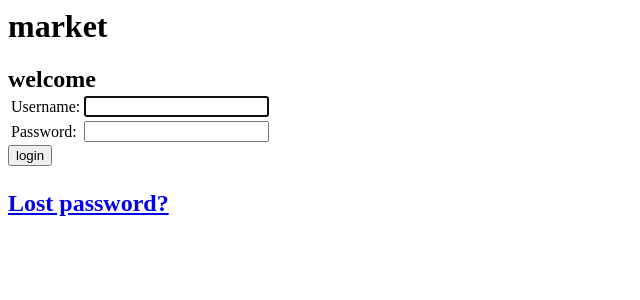
After one commit to apurvapatil1995/Blockchain-lab1, a Django app: page /accounts/login/ in a window 1280 px wide. The commit adds this page. Shown: the top 300 px of the page, without its empty margins (0-640 px from the left). Run offline with Django 3.2, Linux system fonts and the light colour scheme.

Commit message:
login page

```diff
--- a/blockChainMarketplace/settings.py
+++ b/blockChainMarketplace/settings.py
@@ -56,7 +56,7 @@ ROOT_URLCONF = 'blockChainMarketplace.urls'
 TEMPLATES = [
     {
         'BACKEND': 'django.template.backends.django.DjangoTemplates',
-        'DIRS': [],
+        'DIRS': [os.path.join(BASE_DIR, 'templates')],
         'APP_DIRS': True,
         'OPTIONS': {
             'context_processors': [
@@ -120,3 +120,6 @@ USE_TZ = True
 # https://docs.djangoproject.com/en/2.1/howto/static-files/
 
 STATIC_URL = '/static/'
+
+LOGIN_REDIRECT_URL = '/'
+LOGOUT_REDIRECT_URL = '/accounts/login/'
--- a/blockChainMarketplace/urls.py
+++ b/blockChainMarketplace/urls.py
@@ -20,3 +20,7 @@ urlpatterns = [
     path('', include('blockChainMarketplace.wapp.urls')),
     path('admin/', admin.site.urls),
 ]
+
+urlpatterns += [
+    path('accounts/', include('django.contrib.auth.urls')),
+]
--- /dev/null
+++ b/blockChainMarketplace/wapp/templates/registration/logged_out.html
@@ -0,0 +1,6 @@
+<html>
+
+{% block content %}
+  <p>Logged out!</p>
+  <a href="{% url 'login'%}">Click here to login again.</a>
+{% endblock %}
--- /dev/null
+++ b/blockChainMarketplace/wapp/templates/registration/login.html
@@ -0,0 +1,48 @@
+
+
+<html>
+
+<h1> market </h1>
+
+
+<h2> welcome {{user.username}}
+
+
+{% block content %}
+
+{% if form.errors %}
+  <p>Your username and password didn't match. Please try again.</p>
+{% endif %}
+
+{% if next %}
+  {% if user.is_authenticated %}
+    <p>Your account doesn't have access to this page. To proceed,
+    please login with an account that has access.</p>
+  {% else %}
+    <p>Please login to see this page.</p>
+  {% endif %}
+{% endif %}
+
+<form method="post" action="{% url 'login' %}">
+{% csrf_token %}
+<table>
+
+<tr>
+  <td>{{ form.username.label_tag }}</td>
+  <td>{{ form.username }}</td>
+</tr>
+
+<tr>
+  <td>{{ form.password.label_tag }}</td>
+  <td>{{ form.password }}</td>
+</tr>
+</table>
+
+<input type="submit" value="login" />
+<input type="hidden" name="next" value="{{ next }}" />
+</form>
+
+{# Assumes you setup the password_reset view in your URLconf #}
+<p><a href="{% url 'password_reset' %}">Lost password?</a></p>
+
+{% endblock %}
--- a/blockChainMarketplace/wapp/templates/webapp/index.html
+++ b/blockChainMarketplace/wapp/templates/webapp/index.html
@@ -24,5 +24,8 @@
 			{% endif %}
 			{% endfor %}
 		</table>
+		<form action='/accounts/login'>
+                <button type ="submit"> Log out</button>
+                </form>
 	</body>
 </html>
```
Also changed, not shown: db.sqlite3, 5 other files.
